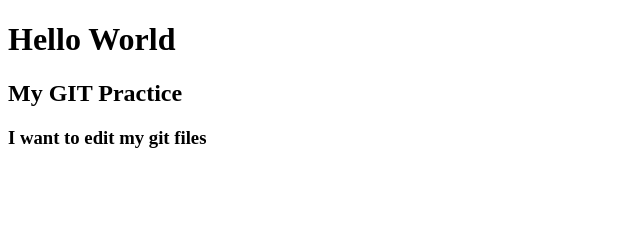
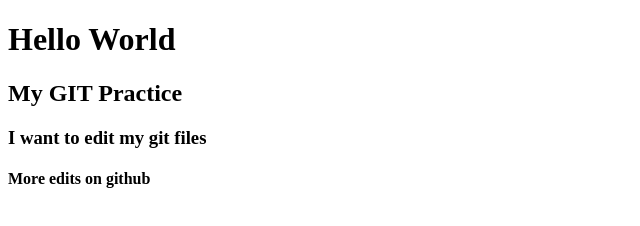
Before and after one commit to EPITOME11/myjob, a plain HTML site: page index.html in a window 1280 px wide. Shown: the whole page, without its empty margins (0-640 px from the left). Drawn offline with Linux system fonts and the light colour scheme.

Commit message:
another edit

```diff
--- a/index.html
+++ b/index.html
@@ -9,5 +9,6 @@
     <h1>Hello World</h1>
     <h2>My GIT Practice</h2>
     <h3>I want to edit my git files</h3>
+    <h4>More edits on github</h4>
 </body>
 </html>
```
